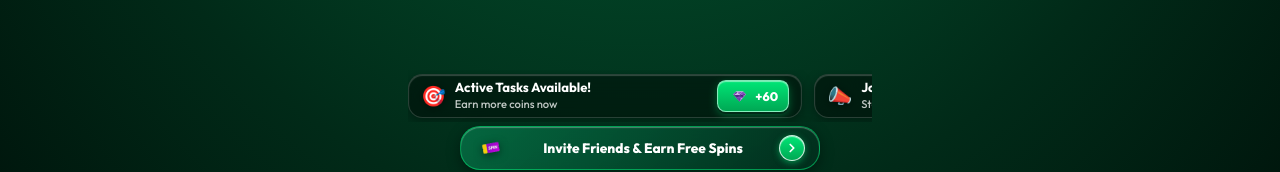
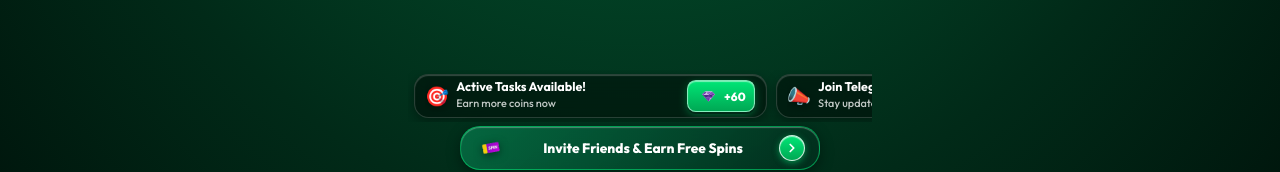
Before and after one commit to ClientCommunity/miniAppFront, a React (Vite) app in the folder frontend/: page / in a window 1280 px wide. Shown: the part 618-790 px from the top of the page. Built offline with nearby package versions, Linux system fonts and the light colour scheme; no server answers.

Commit message:
fix(ui): calibrate task banner to strict 78% width with 22% peek preview on next card

```diff
--- a/frontend/src/App.tsx
+++ b/frontend/src/App.tsx
@@ -962,11 +962,13 @@ function App() {
           display: 'flex',
           overflowX: 'auto',
           scrollSnapType: 'x mandatory',
-          gap: '0.75rem',
-          padding: '0.25rem 0',
+          gap: '0.55rem',
+          padding: '0.25rem 0.35rem',
+          scrollPadding: '0 0.35rem',
           width: '100%',
           flexShrink: 0,
           WebkitOverflowScrolling: 'touch',
+          boxSizing: 'border-box'
         }}>
         {bannerTasks.map((task: any, i: number) => (
           <TaskBanner key={task.id || i} {...task} onClick={() => navigateTo('tasks')} />
--- a/frontend/src/components/TaskBanner.tsx
+++ b/frontend/src/components/TaskBanner.tsx
@@ -55,7 +55,7 @@ export const TaskBanner: FC<TaskBannerProps> = ({
         display: 'flex',
         alignItems: 'center',
         justifyContent: 'space-between',
-        padding: '0.35rem 0.75rem',
+        padding: '0.35rem 0.65rem',
         background: 'rgba(0, 0, 0, 0.42)',
         borderRadius: '0.9rem',
         border: '1px solid rgba(255, 255, 255, 0.16)',
@@ -66,26 +66,30 @@ export const TaskBanner: FC<TaskBannerProps> = ({
         cursor: 'pointer',
         transform: isPressed ? 'scale(0.98)' : 'scale(1)',
         transition: 'transform 0.12s ease, box-shadow 0.12s ease',
-        minWidth: '85%',
+        flex: '0 0 78%',
+        width: '78%',
+        minWidth: '78%',
+        maxWidth: '78%',
         height: '44px',
-        scrollSnapAlign: 'center',
+        scrollSnapAlign: 'start',
         flexShrink: 0,
         boxSizing: 'border-box',
+        overflow: 'hidden',
         backdropFilter: 'blur(12px)',
         WebkitBackdropFilter: 'blur(12px)',
         fontFamily: 'Outfit, sans-serif'
       }}
     >
       {/* Left Icon & Text */}
-      <div style={{ display: 'flex', alignItems: 'center', gap: '0.55rem', flex: 1, minWidth: 0 }}>
-        <div style={{ fontSize: '1.25rem', filter: 'drop-shadow(0 2px 4px rgba(0,0,0,0.4))', flexShrink: 0, display: 'flex', alignItems: 'center' }}>
+      <div style={{ display: 'flex', alignItems: 'center', gap: '0.45rem', flex: 1, minWidth: 0, overflow: 'hidden' }}>
+        <div style={{ fontSize: '1.2rem', filter: 'drop-shadow(0 2px 4px rgba(0,0,0,0.4))', flexShrink: 0, display: 'flex', alignItems: 'center' }}>
           {icon}
         </div>
-        <div style={{ display: 'flex', flexDirection: 'column', justifyContent: 'center', minWidth: 0 }}>
+        <div style={{ display: 'flex', flexDirection: 'column', justifyContent: 'center', minWidth: 0, flex: 1, overflow: 'hidden' }}>
           <div
             style={{
               fontWeight: 700,
-              fontSize: '0.82rem',
+              fontSize: '0.78rem',
               lineHeight: 1.15,
               color: '#ffffff',
               whiteSpace: 'nowrap',
@@ -95,7 +99,7 @@ export const TaskBanner: FC<TaskBannerProps> = ({
           >
             {title}
           </div>
-          <div style={{ fontSize: '0.70rem', color: 'rgba(255,255,255,0.75)', marginTop: '0.05rem', whiteSpace: 'nowrap', overflow: 'hidden', textOverflow: 'ellipsis' }}>
+          <div style={{ fontSize: '0.68rem', color: 'rgba(255,255,255,0.75)', marginTop: '0.05rem', whiteSpace: 'nowrap', overflow: 'hidden', textOverflow: 'ellipsis' }}>
             {subtitle}
           </div>
         </div>
@@ -125,7 +129,7 @@ export const TaskBanner: FC<TaskBannerProps> = ({
           handleClick();
         }}
         style={{
-          padding: '0.24rem 0.65rem',
+          padding: '0.22rem 0.55rem',
           borderRadius: '0.55rem',
           background: 'linear-gradient(180deg, #00e676 0%, #00a854 100%)',
           color: '#ffffff',
@@ -133,7 +137,7 @@ export const TaskBanner: FC<TaskBannerProps> = ({
           boxShadow: isBtnPressed
             ? '0 1px 0 #012a18, inset 0 2px 4px rgba(0,0,0,0.4)'
             : '0 2px 0 #012a18, 0 3px 8px rgba(0, 230, 118, 0.35), inset 0 1px 1px rgba(255,255,255,0.5)',
-          fontSize: '0.78rem',
+          fontSize: '0.74rem',
           fontWeight: 800,
           whiteSpace: 'nowrap',
           margin: 0,
```
